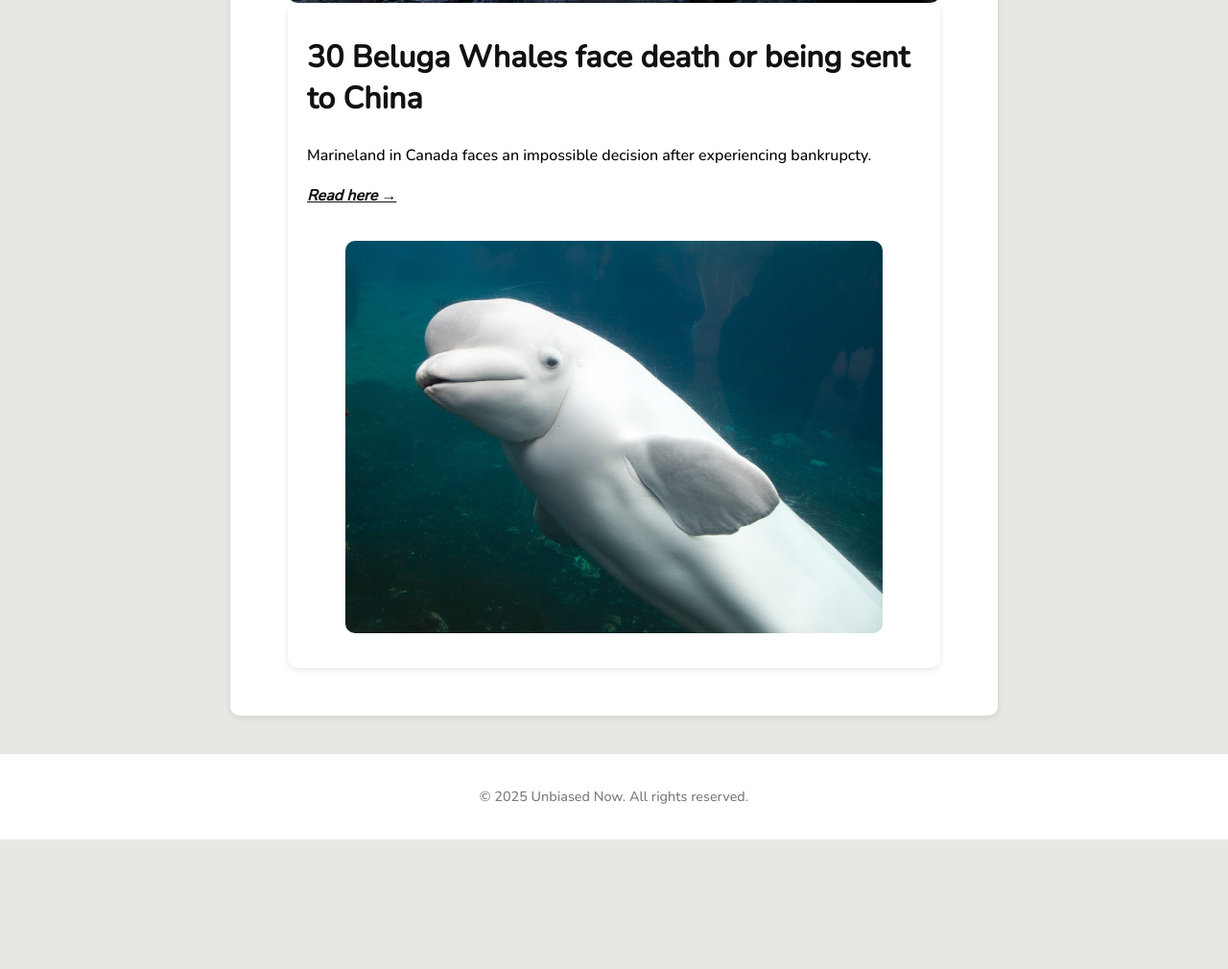
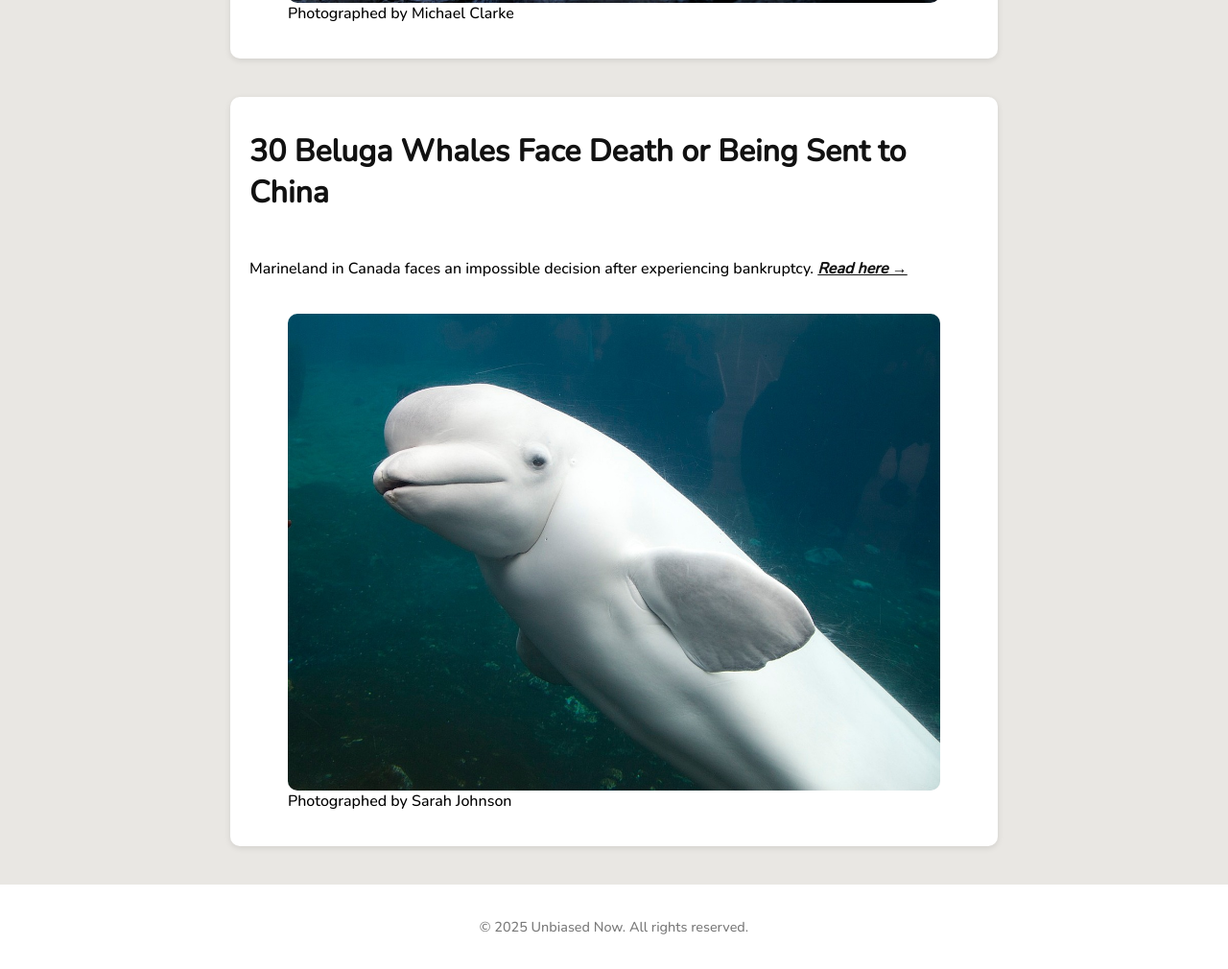
Before and after one commit to ashleywsearcy/unbiased-now, a plain HTML site: page environment.html in a window 1280 px wide. Shown: the part 1028-2038 px from the top of the page at 96% size. Before the commit the page ends 1903 px from the top, so only its background shows below. Drawn offline with nearby package versions, Linux system fonts and the light colour scheme.

Commit message:
Refactor featured stories section in environment.html

```diff
--- a/environment.html
+++ b/environment.html
@@ -196,26 +196,36 @@
     <a href="#">About Us</a>
   </nav>
 
+ <!-- First Story -->
 <div class="container">
   <section class="featured">
-      <h2>900 Hikers Stranded on Mount Everest After Blizzard </h2>
-      <p> At least 900 hikers had to be rescued after being stranded at 16,400 feet in the air in freezing conditions. <a href="article2.html" class="back-link">Read here →</a> </p>
+    <h2>900 Hikers Stranded on Mount Everest After Blizzard</h2>
+    <p>
+      At least 900 hikers had to be rescued after being stranded at 16,400 feet in the air in freezing conditions.
+      <a href="article2.html" class="back-link">Read here →</a>
+    </p>
     <figure>
       <img src="Everest Photo.jpg" alt="Featured Story">
-        <figcaption class = "Photographed by Michael Clarke</figcaption>
+      <figcaption class="photo-credit">Photographed by Michael Clarke</figcaption>
     </figure>
   </section>
 </div>
 
+<!-- Second Story -->
 <div class="container">
   <section class="featured">
-      <h2>30 Beluga Whales face death or being sent to China</h2>
-      <p> Marineland in Canada faces an impossible decision after experiencing bankrupcty. <a href="article3.html" class="back-link">Read here →</a> </p>
+    <h2>30 Beluga Whales Face Death or Being Sent to China</h2>
+    <p>
+      Marineland in Canada faces an impossible decision after experiencing bankruptcy.
+      <a href="article3.html" class="back-link">Read here →</a>
+    </p>
     <figure>
       <img src="beluga whale.jpg" alt="Featured Story">
+      <figcaption class="photo-credit">Photographed by Sarah Johnson</figcaption>
     </figure>
   </section>
 </div>
+
 
   <footer>
     <p>© 2025 Unbiased Now. All rights reserved.</p>
```
Lines whose indentation alone changed are shown as unchanged.
